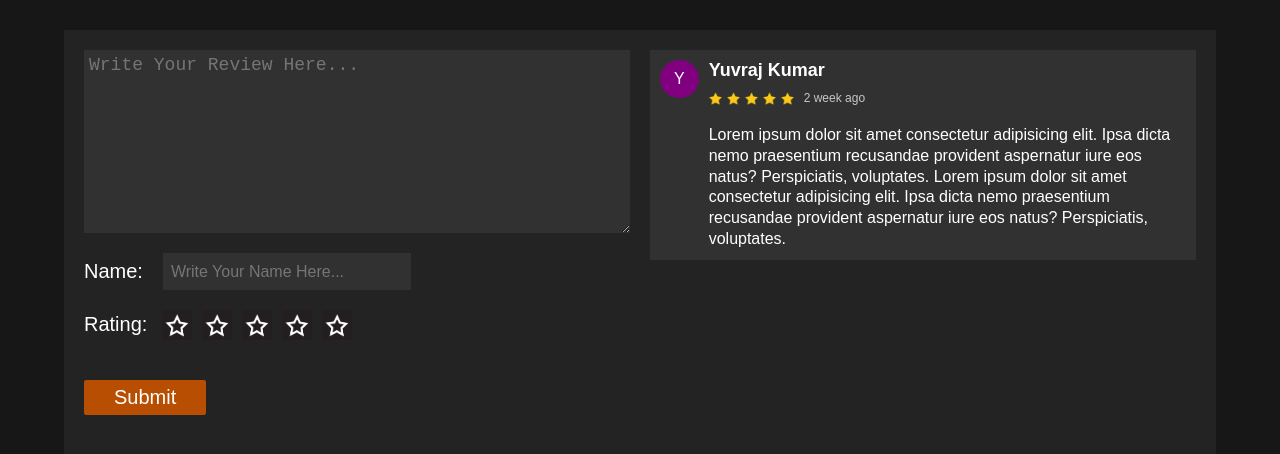
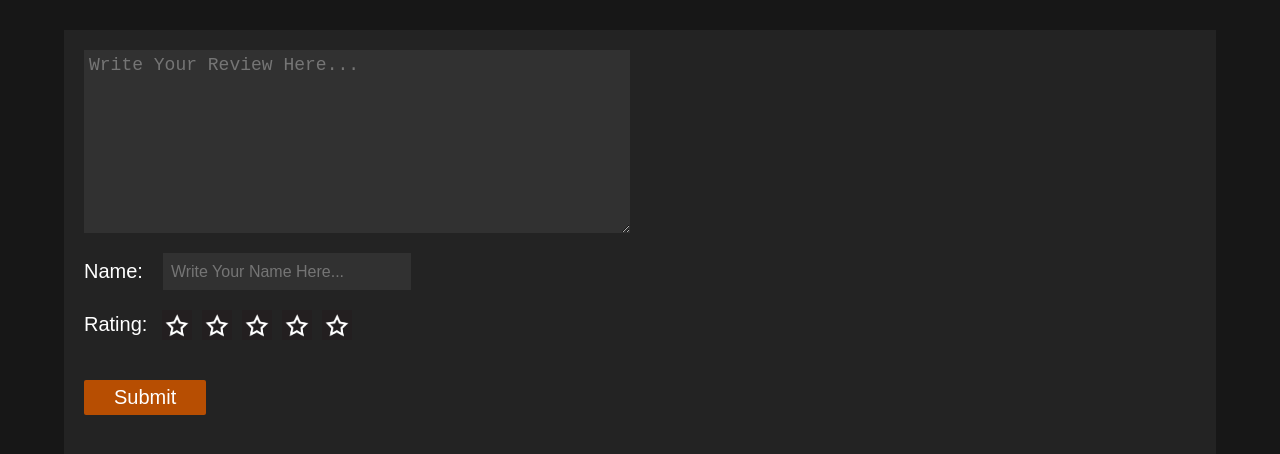
Before and after one commit to Yuvraj-kumar00/Cohort-Phase-1, a plain HTML site: page Review_Collector/index.html in a window 1280 px wide. Drawn offline with Linux system fonts and the light colour scheme.

Commit message:
changing html file

```diff
--- a/Review_Collector/index.html
+++ b/Review_Collector/index.html
@@ -31,29 +31,7 @@
             <button class="submit">Submit</button>
         </div>
 
-        <div class="right-part">
-            <div class="review-message-box">
-                <p class="avatar-img">Y</p>
-
-                <div class="avatar-name-box">
-                    <p class="avatar-name">Yuvraj Kumar</p>
-                    <div class="avatar-rating-box">
-                        <div class="avatar-ratings">
-                            <img src="rating-star.webp" alt="" class="avatar-rating-icon">
-                            <img src="rating-star.webp" alt="" class="avatar-rating-icon">
-                            <img src="rating-star.webp" alt="" class="avatar-rating-icon">
-                            <img src="rating-star.webp" alt="" class="avatar-rating-icon">
-                            <img src="rating-star.webp" alt="" class="avatar-rating-icon">
-                        </div>
-                        <p class="review-submit-time">2 week ago</p>
-                    </div>
-                    <p class="avatar-review">
-                        Lorem ipsum dolor sit amet consectetur adipisicing elit. Ipsa dicta nemo praesentium recusandae provident aspernatur iure eos natus? Perspiciatis, voluptates.
-                        Lorem ipsum dolor sit amet consectetur adipisicing elit. Ipsa dicta nemo praesentium recusandae provident aspernatur iure eos natus? Perspiciatis, voluptates.
-                    </p>
-                </div>
-            </div>
-        </div>
+        <div class="right-part"></div>
 
     </div>
 
```
